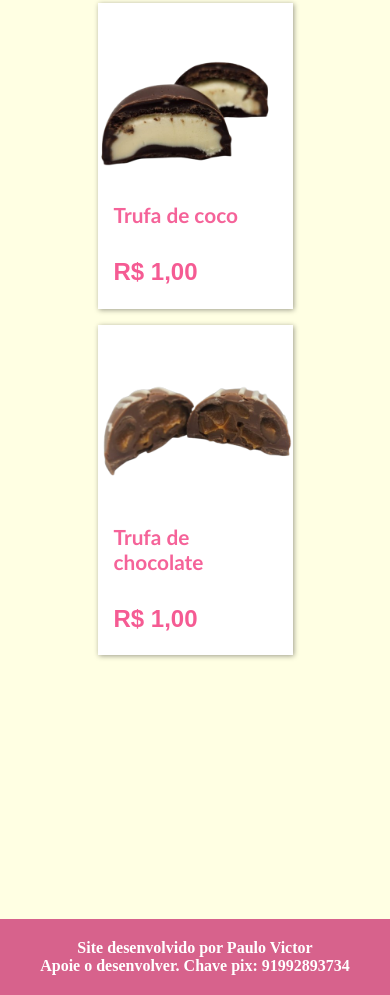
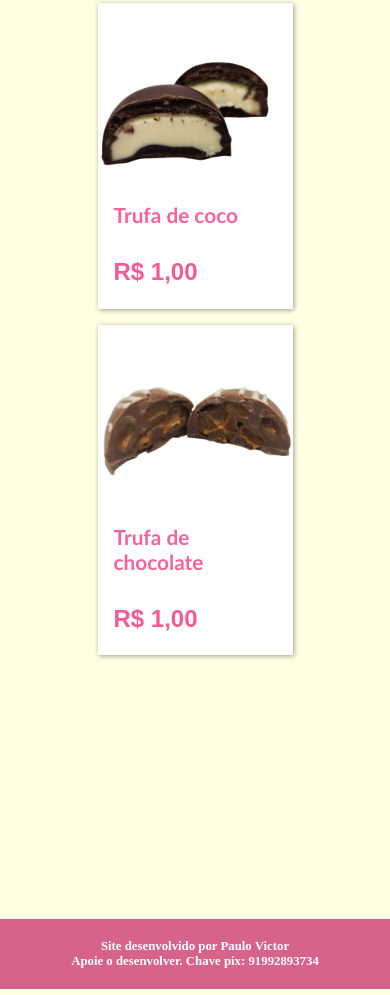
Before and after one commit to paulovictor001/loja_trufa, a plain HTML site: page index.html in a window 390 px wide. Shown: the part 2477-3472 px from the top of the page. Drawn offline with Linux system fonts and the light colour scheme.

Commit message:
Update media_query.css

```diff
--- a/media_query.css
+++ b/media_query.css
@@ -51,4 +51,7 @@
         flex-direction: column;
         align-items: center;
     }
+    footer{
+        font-size: 0.8em;
+    }
 }
```
